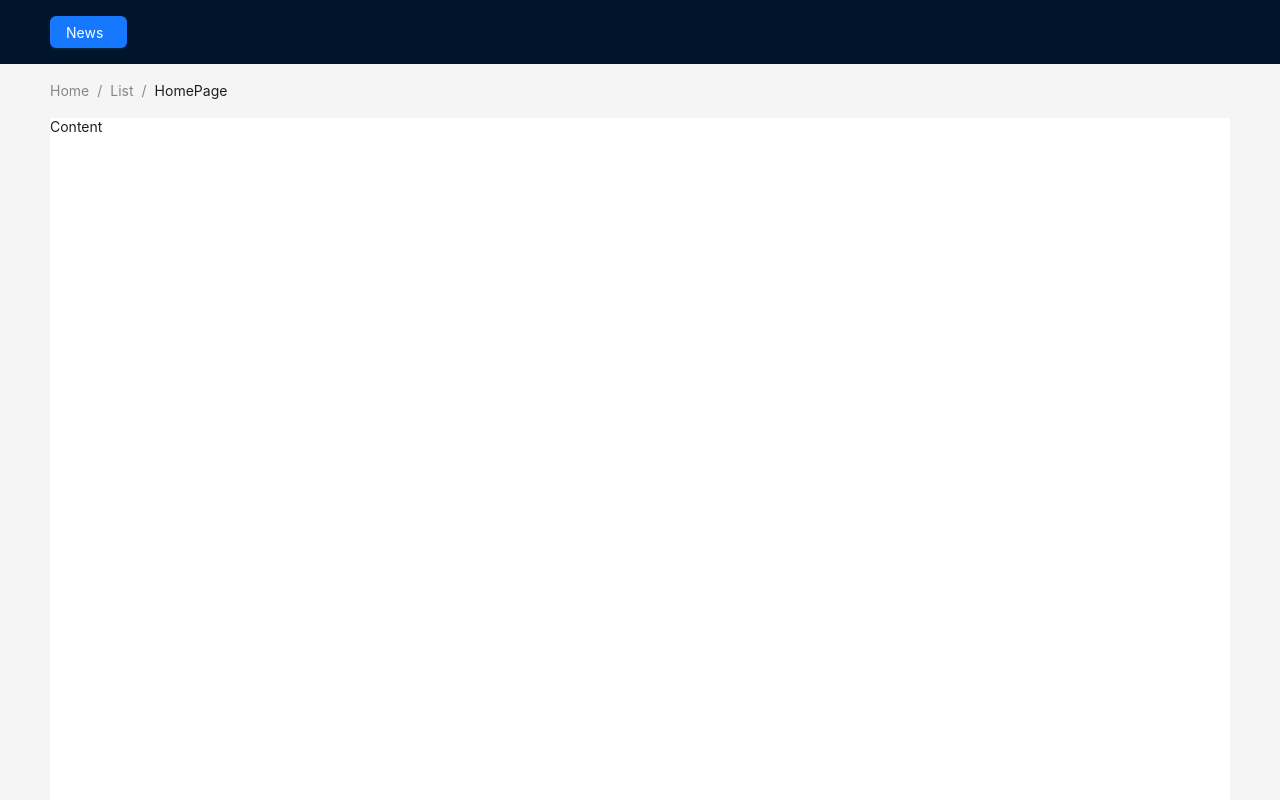
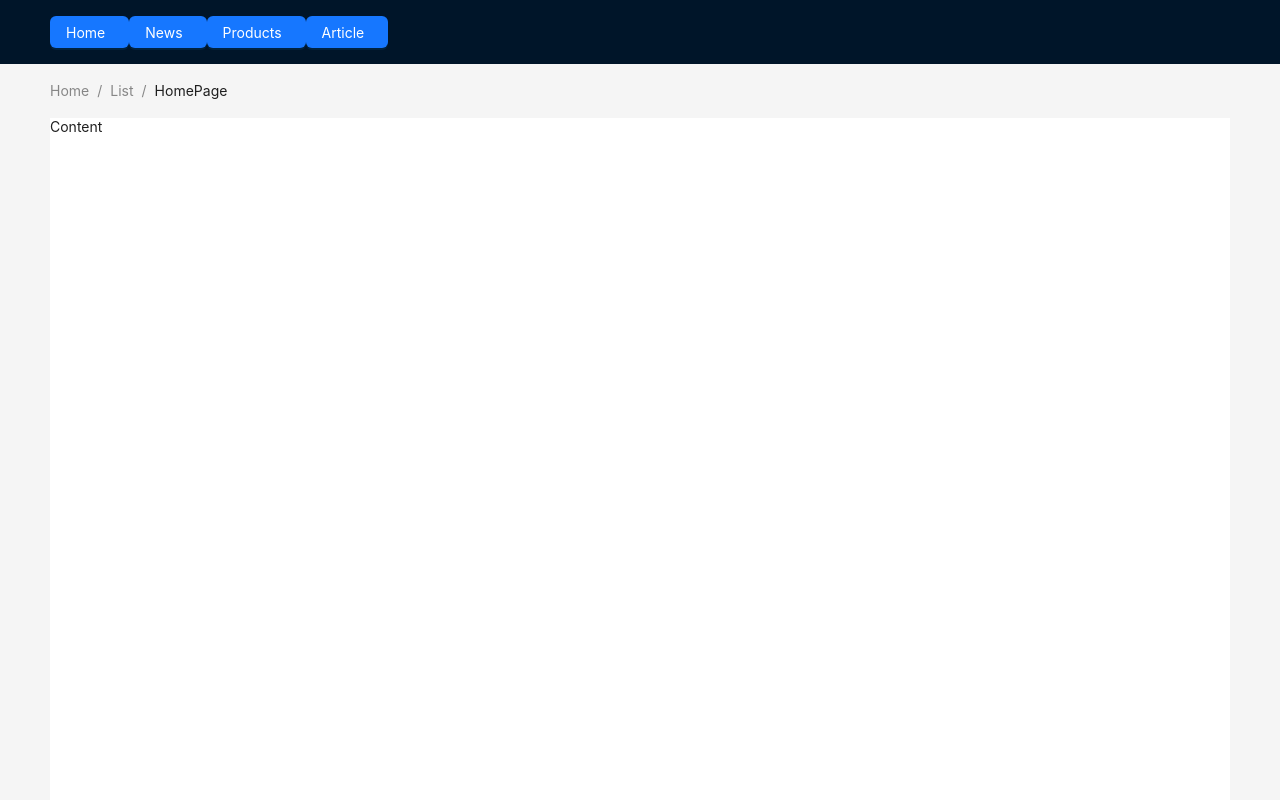
Before and after one commit to sarwar-asik/All-Nextjs, a Next.js app: page / in a window 1280 px wide. Shown: the top 800 px of the page. Built offline with nearby package versions, Linux system fonts and the light colour scheme.

Commit message:
added a nav

```diff
--- a/src/pages/index.js
+++ b/src/pages/index.js
@@ -19,7 +19,10 @@ const HomePage = () => {
           defaultSelectedKeys={['2']}
 
         >
+          <Button  type='primary'><Link href='/'>Home</Link> </Button>
           <Button  type='primary'><Link href='/news'>News</Link> </Button>
+          <Button  type='primary'><Link href='/product'>Products</Link> </Button>
+          <Button  type='primary'><Link href='/article'>Article</Link> </Button>
 
 
 
```
Also changed, not shown: src/pages/admin.js (added, +11 -0 lines).
